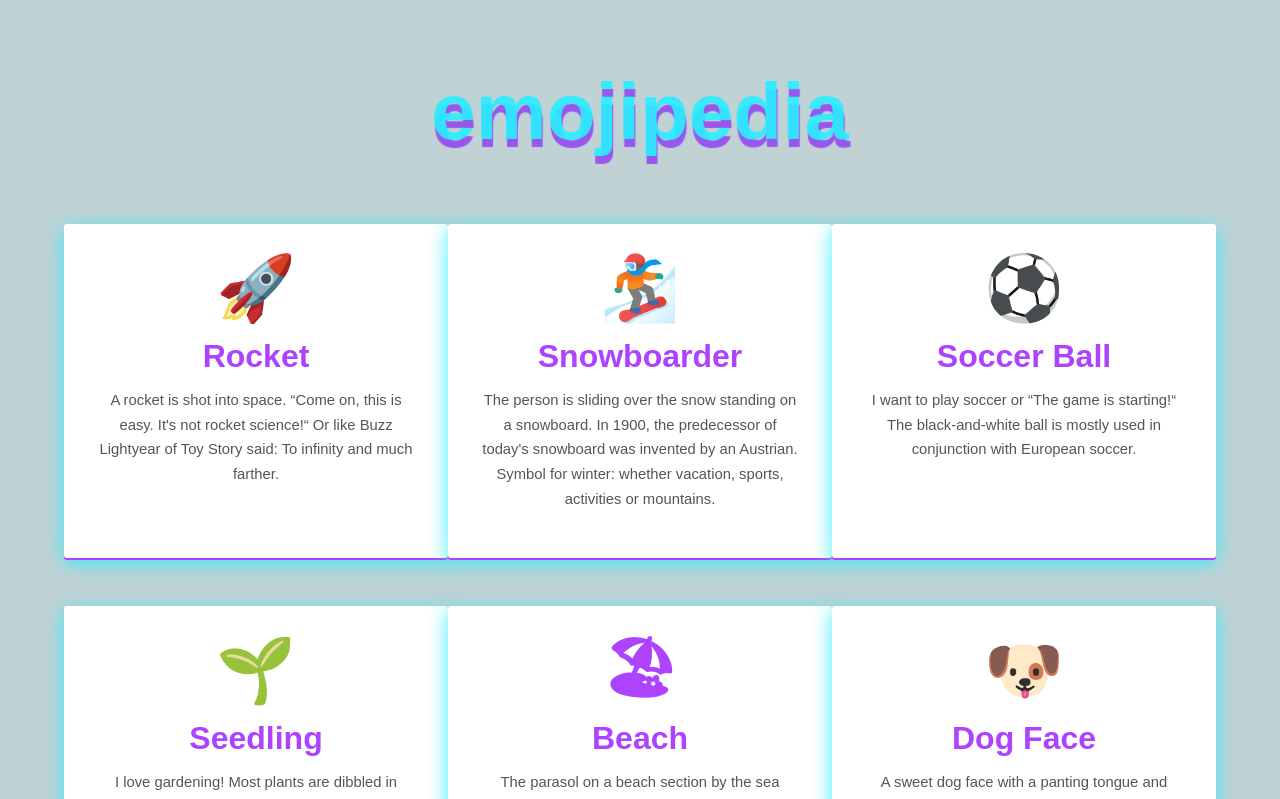
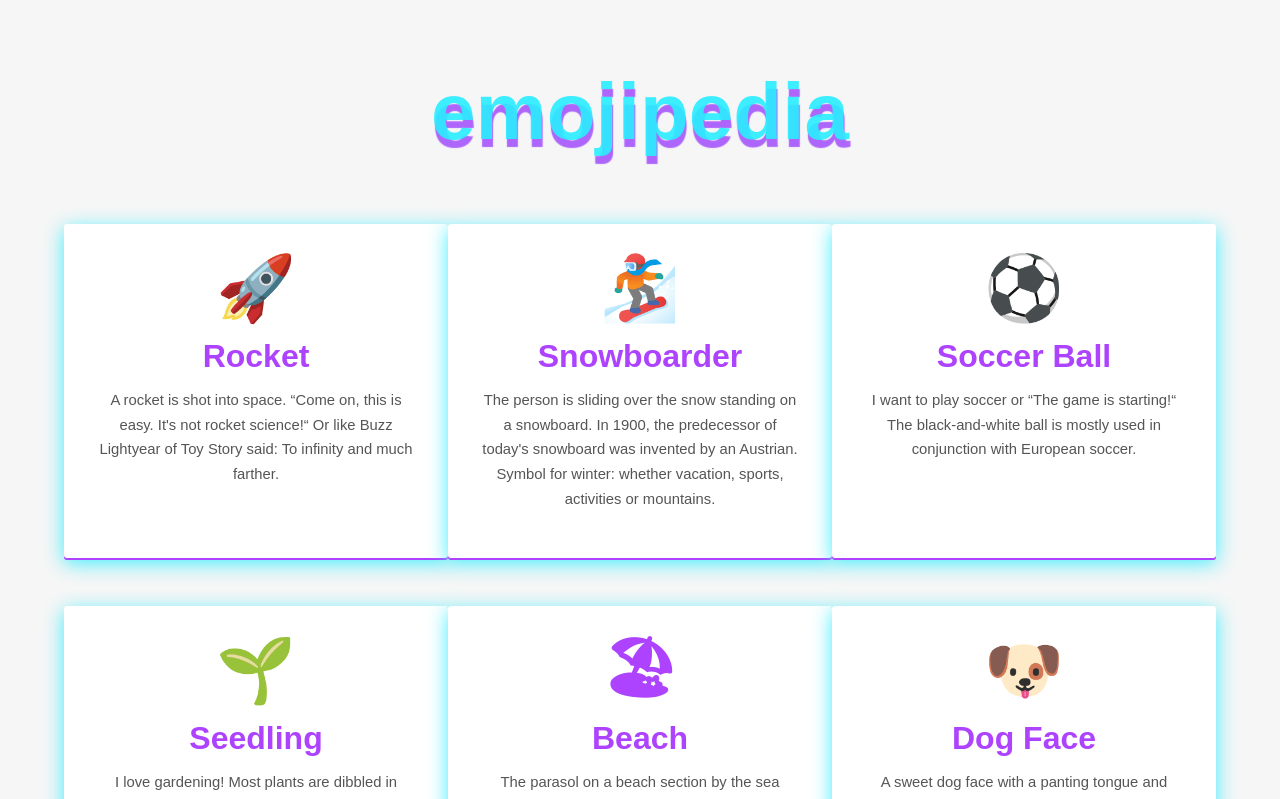
Before and after one commit to johncanero/emojipedia, a React (Create React App) app: page / in a window 1280 px wide. Shown: the top 799 px of the page. Built offline with nearby package versions, Linux system fonts and the light colour scheme.

Commit message:
Update Stylings of the Background

```diff
--- a/src/App.css
+++ b/src/App.css
@@ -2,7 +2,7 @@ body {
   font-family: "Montserrat", sans-serif;
   font-weight: 400;
   line-height: 1.666;
-  background: #c0d2d4;
+  background: #f6f6f6;
   color: #555;
 }
 
```
